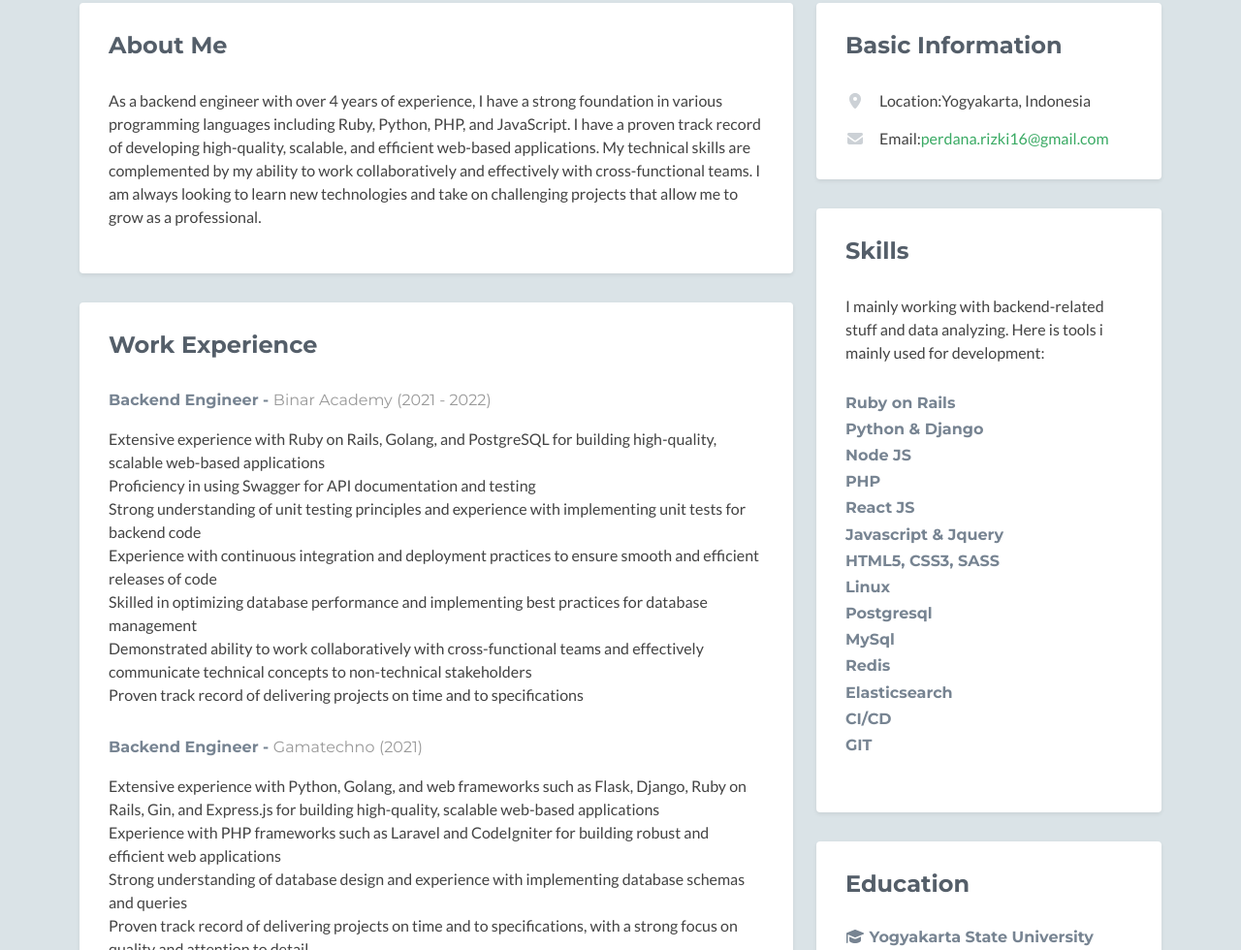
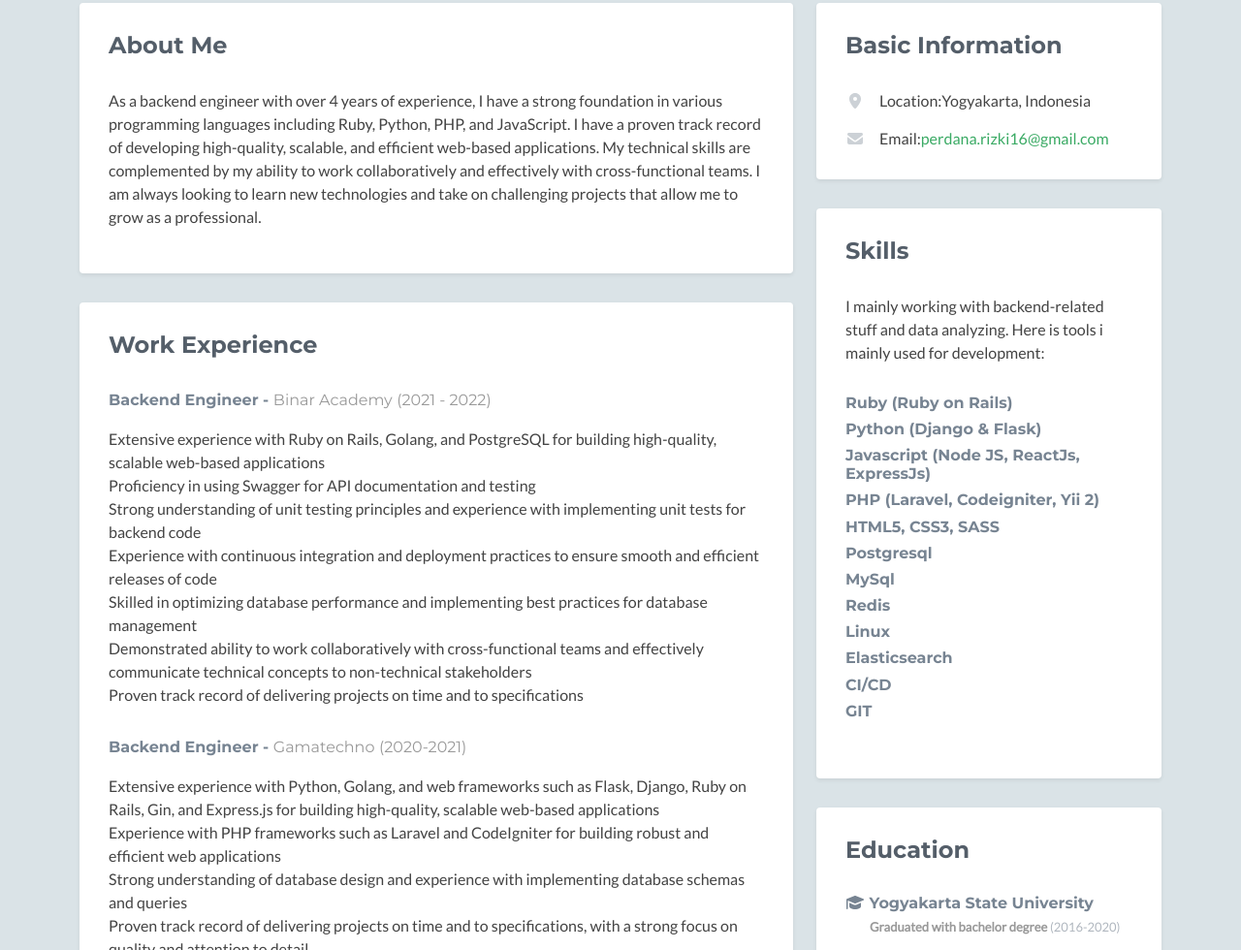
Before and after one commit to rizperdana/rizperdana.github.io, a plain HTML site: page index.html in a window 1280 px wide. Shown: the part 355-1335 px from the top of the page at 97% size. Drawn offline with nearby package versions, Linux system fonts and the light colour scheme; no server answers; a script that the page names is missing; some icons are missing.

Commit message:
update skillset

```diff
--- a/index.html
+++ b/index.html
@@ -6,7 +6,7 @@
     <meta charset="utf-8">
     <meta http-equiv="X-UA-Compatible" content="IE=edge">
     <meta name="viewport" content="width=device-width, initial-scale=1.0">
-    <meta name="description" content="Rizki Perdana resume website">
+    <meta name="description" content="Rizki Perdana resume/CV static site">
     <meta name="author" content="Rizki Perdana">
     <link rel="shortcut icon" href="favicon.ico">
 
@@ -86,7 +86,7 @@
                                 </p>
                             </div>
                             <div class="item">
-                                <h3 class="title">Backend Engineer - <span class="place"><a href="#">Gamatechno</a></span> <span class="year">(2021)</span></h3>
+                                <h3 class="title">Backend Engineer - <span class="place"><a href="#">Gamatechno</a></span> <span class="year">(2020-2021)</span></h3>
                                 <p>
                                     <ul class="list-unstyled">
                                         <li>Extensive experience with Python, Golang, and web frameworks such as Flask, Django, Ruby on Rails, Gin, and Express.js for building high-quality, scalable web-based applications</li>
@@ -189,17 +189,15 @@
                             </p>
                             <div class="skillset">
                                 <div class="item">
-                                    <h3 class="level-title"> Ruby on Rails </h3>
-                                    <h3 class="level-title"> Python & Django </h3>
-                                    <h3 class="level-title"> Node JS </h3>
-                                    <h3 class="level-title"> PHP </h3>
-                                    <h3 class="level-title"> React JS </h3>
-                                    <h3 class="level-title"> Javascript & Jquery </h3>
+                                    <h3 class="level-title"> Ruby (Ruby on Rails) </h3>
+                                    <h3 class="level-title"> Python (Django & Flask) </h3>
+                                    <h3 class="level-title"> Javascript (Node JS, ReactJs, ExpressJs) </h3>
+                                    <h3 class="level-title"> PHP (Laravel, Codeigniter, Yii 2) </h3>
                                     <h3 class="level-title"> HTML5, CSS3, SASS </h3>
-                                    <h3 class="level-title"> Linux </h3>
                                     <h3 class="level-title"> Postgresql </h3>
                                     <h3 class="level-title"> MySql </h3>
                                     <h3 class="level-title"> Redis </h3>
+                                    <h3 class="level-title"> Linux </h3>
                                     <h3 class="level-title"> Elasticsearch </h3>
                                     <h3 class="level-title"> CI/CD </h3>
                                     <h3 class="level-title"> GIT </h3>
```
